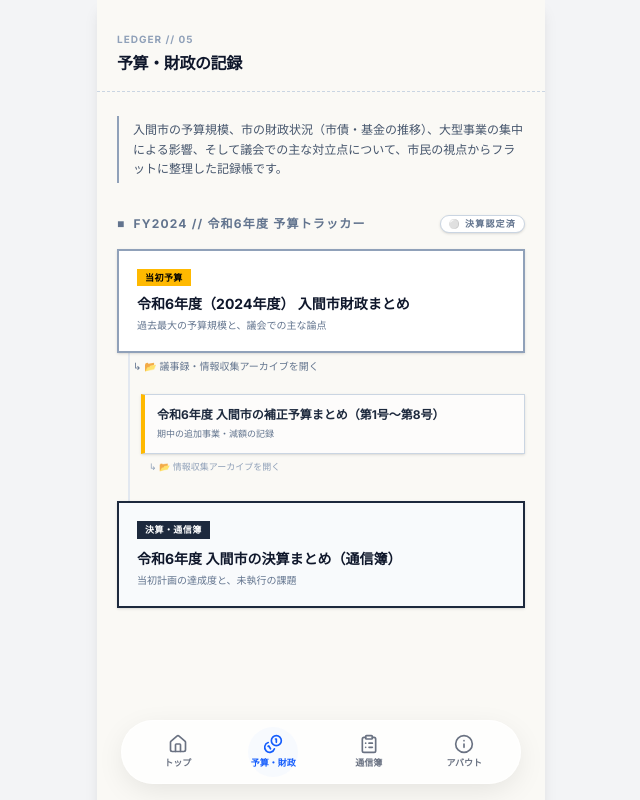
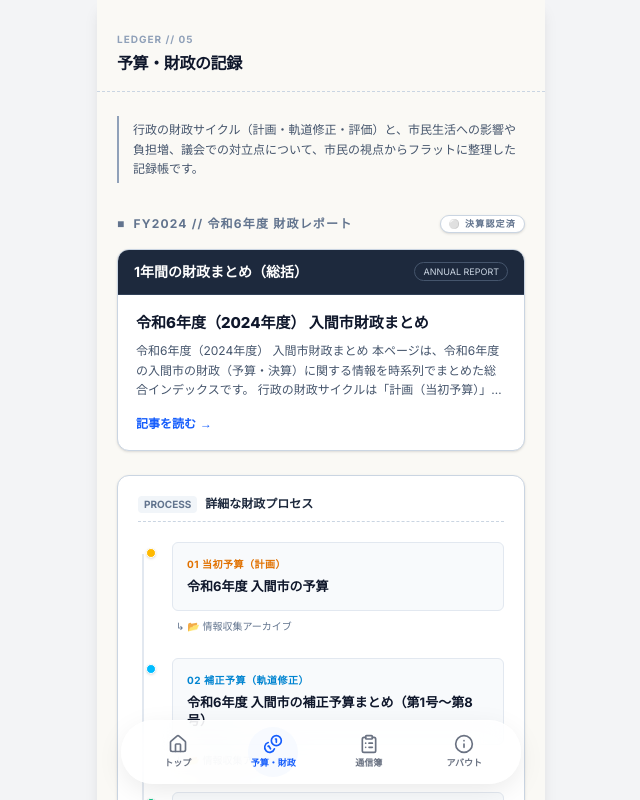
Before and after one commit to iruma-voice/open-iruma-app, a Next.js app: page /budget in a window 1280 px wide. Shown: the top 800 px of the page, without its empty margins (319-959 px from the left). Built offline with nearby package versions, Linux system fonts and the light colour scheme.

Commit message:
Refactor Budget UX and fix dynamic AnchorNav

```diff
--- a/src/app/budget/page.tsx
+++ b/src/app/budget/page.tsx
@@ -25,6 +25,7 @@ export default function BudgetPage() {
     if (!groupedBudgets[year]) {
       groupedBudgets[year] = {
         year,
+        summary: null,
         initial: null,
         initialArchive: null,
         supplementary: null,
@@ -38,11 +39,14 @@ export default function BudgetPage() {
     const isArchive = b.tags.includes('archive/情報収集') || b.title.includes('情報収集');
     const isSettlement = b.title.includes('決算');
     const isSupplementary = b.title.includes('補正');
+    const isSummary = b.title.includes('財政まとめ') || b.title.includes('財政のまとめ');
 
-    // 当初予算の判定（補正・決算が含まれず、まとめ記事であること）
-    const isInitial = (!isSettlement && !isSupplementary && (b.tags.includes('budget/まとめ') || b.title.includes('当初予算') || b.title.includes('予算')));
+    // 当初予算の判定（まとめ記事・補正・決算が含まれないこと）
+    const isInitial = (!isSummary && !isSettlement && !isSupplementary && (b.tags.includes('budget/まとめ') || b.title.includes('当初予算') || b.title.includes('予算')));
 
-    if (isSettlement) {
+    if (isSummary) {
+      groupedBudgets[year].summary = b;
+    } else if (isSettlement) {
       if (isArchive) groupedBudgets[year].settlementArchive = b;
       else groupedBudgets[year].settlement = b;
     } else if (isSupplementary) {
@@ -77,11 +81,11 @@ export default function BudgetPage() {
         </h1>
       </section>
 
-      {/* 説明文（ファイリングされた帳簿のメタファー） */}
+      {/* 説明文 */}
       <div className="px-5 mt-6 mb-6">
         <div className="border-l-2 border-slate-400 pl-3.5 py-1">
           <p className="text-xs text-slate-600 leading-relaxed">
-            入間市の予算規模、市の財政状況（市債・基金の推移）、大型事業の集中による影響、そして議会での主な対立点について、市民の視点からフラットに整理した記録帳です。
+            行政の財政サイクル（計画・軌道修正・評価）と、市民生活への影響や負担増、議会での対立点について、市民の視点からフラットに整理した記録帳です。
           </p>
         </div>
       </div>
@@ -111,57 +115,94 @@ export default function BudgetPage() {
           return (
             <div key={year} className="px-5 mt-8 mb-12">
               <h2 className="text-xs font-mono font-bold text-slate-500 uppercase tracking-widest mb-4 flex items-center gap-2">
-                <span>■</span> {fyStr} // {year} 予算トラッカー
+                <span>■</span> {fyStr} // {year} 財政レポート
                 {statusBadge}
               </h2>
 
-              <div className="relative flex flex-col gap-0">
+              {/* 1年間のまとめ（メインカード） */}
+              {group.summary ? (
+                <Link className="block group outline-none mb-6" href={`/budget/${group.summary.id}`}>
+                  <article className="border border-slate-300 rounded-xl overflow-hidden bg-white shadow-sm hover:shadow-md transition-all">
+                    <div className="bg-slate-800 px-4 py-3 border-b border-slate-700 flex justify-between items-center">
+                      <span className="text-white font-bold text-sm">1年間の財政まとめ（総括）</span>
+                      <span className="text-slate-300 text-[9px] font-mono border border-slate-600 px-2 py-0.5 rounded-full">ANNUAL REPORT</span>
+                    </div>
+                    <div className="p-4.5">
+                      <h3 className="text-[15px] font-extrabold text-slate-900 leading-snug mb-2">{group.summary.title}</h3>
+                      <p className="text-xs text-slate-600 leading-relaxed line-clamp-3">
+                        {group.summary.content.replace(/[#*`>]/g, '').replace(/\[!.*?\]/g, '').replace(/\[|\]/g, '').slice(0, 150)}...
+                      </p>
+                      <div className="mt-4 flex items-center text-blue-600 text-xs font-bold gap-1">
+                        <span>記事を読む</span>
+                        <span>→</span>
+                      </div>
+                    </div>
+                  </article>
+                </Link>
+              ) : null}
+
+              {/* プロセス（サブタイムライン） */}
+              <div className="bg-white border border-slate-300 rounded-xl p-5 shadow-sm">
+                <h3 className="text-xs font-bold text-slate-800 mb-5 border-b border-dashed border-slate-300 pb-2 flex items-center gap-2">
+                  <span className="text-[10px] bg-slate-100 text-slate-500 px-1.5 py-0.5 rounded-sm font-mono">PROCESS</span>
+                  詳細な財政プロセス
+                </h3>
+
+                <div className="relative flex flex-col gap-0 pl-2">
                   {/* タイムラインの縦線 */}
-                <div className="absolute left-[11px] top-4 bottom-4 w-[2px] bg-slate-200 z-0"></div>
+                  <div className="absolute left-[4px] top-3 bottom-3 w-[2px] bg-slate-200 z-0"></div>
 
                   {/* --- 1. 当初予算 --- */}
                   {group.initial && (
-                  <div className="relative z-10 mb-5">
+                    <div className="relative z-10 mb-6 flex gap-4">
+                      <div className="w-2.5 h-2.5 rounded-full bg-amber-400 mt-1.5 shrink-0 shadow-sm border border-white"></div>
+                      <div className="flex-1">
                         <Link className="block group outline-none" href={`/budget/${group.initial.id}`}>
-                      <article className="border-2 border-slate-400 rounded-none p-4.5 bg-white shadow-sm hover:shadow-md transition-all">
-                        <div className="flex items-center gap-2 mb-2">
-                          <span className="bg-amber-400 text-black font-mono font-bold text-[9px] px-2 py-0.5 rounded-none tracking-wider">
-                            当初予算
-                          </span>
+                          <article className="border border-slate-200 rounded-md p-3.5 bg-slate-50 hover:bg-white hover:border-slate-300 transition-all">
+                            <div className="flex items-center gap-2 mb-1.5">
+                              <span className="text-amber-600 font-bold text-[10px] tracking-wider">01 当初予算（計画）</span>
                             </div>
-                        <h3 className="text-sm font-bold text-slate-900 mb-1">{group.initial.title}</h3>
-                        <p className="text-[10px] text-slate-500 mt-1 line-clamp-1">過去最大の予算規模と、議会での主な論点</p>
+                            <h4 className="text-[13px] font-bold text-slate-900 leading-snug">{group.initial.title}</h4>
                           </article>
                         </Link>
                         {group.initialArchive && (
-                      <Link href={`/budget/${group.initialArchive.id}`} className="flex items-center gap-2 mt-1.5 ml-4 text-[10px] font-mono text-slate-500 hover:text-blue-600 transition-colors">
-                        <span>↳ 📂 議事録・情報収集アーカイブを開く</span>
+                          <Link href={`/budget/${group.initialArchive.id}`} className="flex items-center gap-1.5 mt-2 ml-1 text-[10px] text-slate-500 hover:text-blue-600 transition-colors">
+                            <span>↳ 📂 情報収集アーカイブ</span>
                           </Link>
                         )}
+                      </div>
                     </div>
                   )}
 
                   {/* --- 2. 補正予算 --- */}
                   {group.supplementary ? (
-                  <div className="relative z-10 mb-5 ml-6">
+                    <div className="relative z-10 mb-6 flex gap-4">
+                      <div className="w-2.5 h-2.5 rounded-full bg-sky-400 mt-1.5 shrink-0 shadow-sm border border-white"></div>
+                      <div className="flex-1">
                         <Link className="block group outline-none" href={`/budget/${group.supplementary.id}`}>
-                      <article className="border border-slate-300 border-l-4 border-l-amber-400 p-3 bg-white/60 hover:bg-white transition-all shadow-sm">
-                        <h3 className="text-xs font-bold text-slate-800">{group.supplementary.title}</h3>
-                        <p className="text-[9px] text-slate-500 mt-1 line-clamp-1">期中の追加事業・減額の記録</p>
+                          <article className="border border-slate-200 rounded-md p-3.5 bg-slate-50 hover:bg-white hover:border-slate-300 transition-all">
+                            <div className="flex items-center gap-2 mb-1.5">
+                              <span className="text-sky-600 font-bold text-[10px] tracking-wider">02 補正予算（軌道修正）</span>
+                            </div>
+                            <h4 className="text-[13px] font-bold text-slate-900 leading-snug">{group.supplementary.title}</h4>
                           </article>
                         </Link>
                         {group.supplementaryArchive && (
-                      <Link href={`/budget/${group.supplementaryArchive.id}`} className="flex items-center gap-2 mt-1.5 ml-2 text-[9px] font-mono text-slate-400 hover:text-blue-600 transition-colors">
-                        <span>↳ 📂 情報収集アーカイブを開く</span>
+                          <Link href={`/budget/${group.supplementaryArchive.id}`} className="flex items-center gap-1.5 mt-2 ml-1 text-[10px] text-slate-500 hover:text-blue-600 transition-colors">
+                            <span>↳ 📂 情報収集アーカイブ</span>
                           </Link>
                         )}
+                      </div>
                     </div>
                   ) : (
                     // 補正予算のプレースホルダー
                     group.initial && (
-                    <div className="relative z-10 mb-5 ml-6 opacity-50">
-                      <div className="border border-dashed border-slate-300 p-3 bg-slate-50/50 flex items-center justify-center">
-                        <span className="text-[9px] font-mono text-slate-400">[ 期中の補正予算 記録待ち ]</span>
+                      <div className="relative z-10 mb-6 flex gap-4 opacity-50">
+                        <div className="w-2.5 h-2.5 rounded-full bg-slate-300 mt-1.5 shrink-0 border border-white"></div>
+                        <div className="flex-1">
+                          <div className="border border-dashed border-slate-300 rounded-md p-3 bg-slate-50/50 flex items-center">
+                            <span className="text-[10px] text-slate-400">02 補正予算 [期中の記録待ち]</span>
+                          </div>
                         </div>
                       </div>
                     )
@@ -169,32 +210,38 @@ export default function BudgetPage() {
 
                   {/* --- 3. 決算 --- */}
                   {group.settlement ? (
-                  <div className="relative z-10 mt-2">
+                    <div className="relative z-10 flex gap-4">
+                      <div className="w-2.5 h-2.5 rounded-full bg-emerald-500 mt-1.5 shrink-0 shadow-sm border border-white"></div>
+                      <div className="flex-1">
                         <Link className="block group outline-none" href={`/budget/${group.settlement.id}`}>
-                      <article className="border-2 border-slate-800 rounded-none p-4.5 bg-slate-50 hover:bg-white transition-all shadow-sm">
-                        <div className="flex items-center gap-2.5 mb-2.5">
-                          <span className="bg-slate-800 text-white font-mono font-bold text-[9px] px-2 py-0.5 tracking-wider">決算・通信簿</span>
+                          <article className="border border-slate-200 rounded-md p-3.5 bg-slate-50 hover:bg-white hover:border-slate-300 transition-all">
+                            <div className="flex items-center gap-2 mb-1.5">
+                              <span className="text-emerald-700 font-bold text-[10px] tracking-wider">03 決算（評価）</span>
                             </div>
-                        <h3 className="text-sm font-bold text-slate-900 mb-1">{group.settlement.title}</h3>
-                        <p className="text-[10px] text-slate-500 mt-1 line-clamp-1">当初計画の達成度と、未執行の課題</p>
+                            <h4 className="text-[13px] font-bold text-slate-900 leading-snug">{group.settlement.title}</h4>
                           </article>
                         </Link>
                         {group.settlementArchive && (
-                      <Link href={`/budget/${group.settlementArchive.id}`} className="flex items-center gap-2 mt-1.5 ml-4 text-[10px] font-mono text-slate-500 hover:text-blue-600 transition-colors">
-                        <span>↳ 📂 情報収集アーカイブを開く</span>
+                          <Link href={`/budget/${group.settlementArchive.id}`} className="flex items-center gap-1.5 mt-2 ml-1 text-[10px] text-slate-500 hover:text-blue-600 transition-colors">
+                            <span>↳ 📂 情報収集アーカイブ</span>
                           </Link>
                         )}
+                      </div>
                     </div>
                   ) : (
                     // 決算のプレースホルダー
                     group.initial && (
-                    <div className="relative z-10 mt-2 opacity-50">
-                      <div className="border-2 border-dashed border-slate-300 p-4.5 bg-slate-50 flex items-center justify-center">
-                        <span className="text-[10px] font-mono text-slate-400">[ 令和{nextYearNum}年秋 議会認定予定 ]</span>
+                      <div className="relative z-10 flex gap-4 opacity-50">
+                        <div className="w-2.5 h-2.5 rounded-full bg-slate-300 mt-1.5 shrink-0 border border-white"></div>
+                        <div className="flex-1">
+                          <div className="border border-dashed border-slate-300 rounded-md p-3 bg-slate-50/50 flex items-center">
+                            <span className="text-[10px] text-slate-400">03 決算 [令和{nextYearNum}年秋 議会認定予定]</span>
+                          </div>
                         </div>
                       </div>
                     )
                   )}
+                </div>
               </div>
             </div>
           );
--- a/src/components/MarkdownRenderer.tsx
+++ b/src/components/MarkdownRenderer.tsx
@@ -12,12 +12,7 @@ export default function MarkdownRenderer({ content }: { content: string }) {
       components={{
         h2: ({node, ...props}) => {
           const text = String(props.children);
-          let id = "";
-          if (text.includes('要約') || text.includes('1.') || text.includes('まとめ')) id = 'summary';
-          else if (text.includes('生活') || text.includes('税金が生んだ成果') || text.includes('時系列') || text.includes('バトン') || text.includes('2.')) id = 'impact';
-          else if (text.includes('深く知る') || text.includes('3.')) id = 'deepdive';
-          else if (text.includes('議論のために') || text.includes('4.')) id = 'future';
-
+          const id = encodeURIComponent(text.trim());
           return <h2 id={id} className="scroll-mt-[120px] text-xl font-bold border-b border-gray-200 pb-2 mt-10 mb-4" {...props} />;
         },
         p: ({node, children, ...props}) => {
```
Also changed, not shown: src/app/budget/[id]/page.tsx (+19 -2 lines), src/app/issues/[id]/page.tsx (+19 -2 lines), src/components/AnchorNav.tsx (+21 -26 lines). Lines whose indentation alone changed are shown as unchanged.
